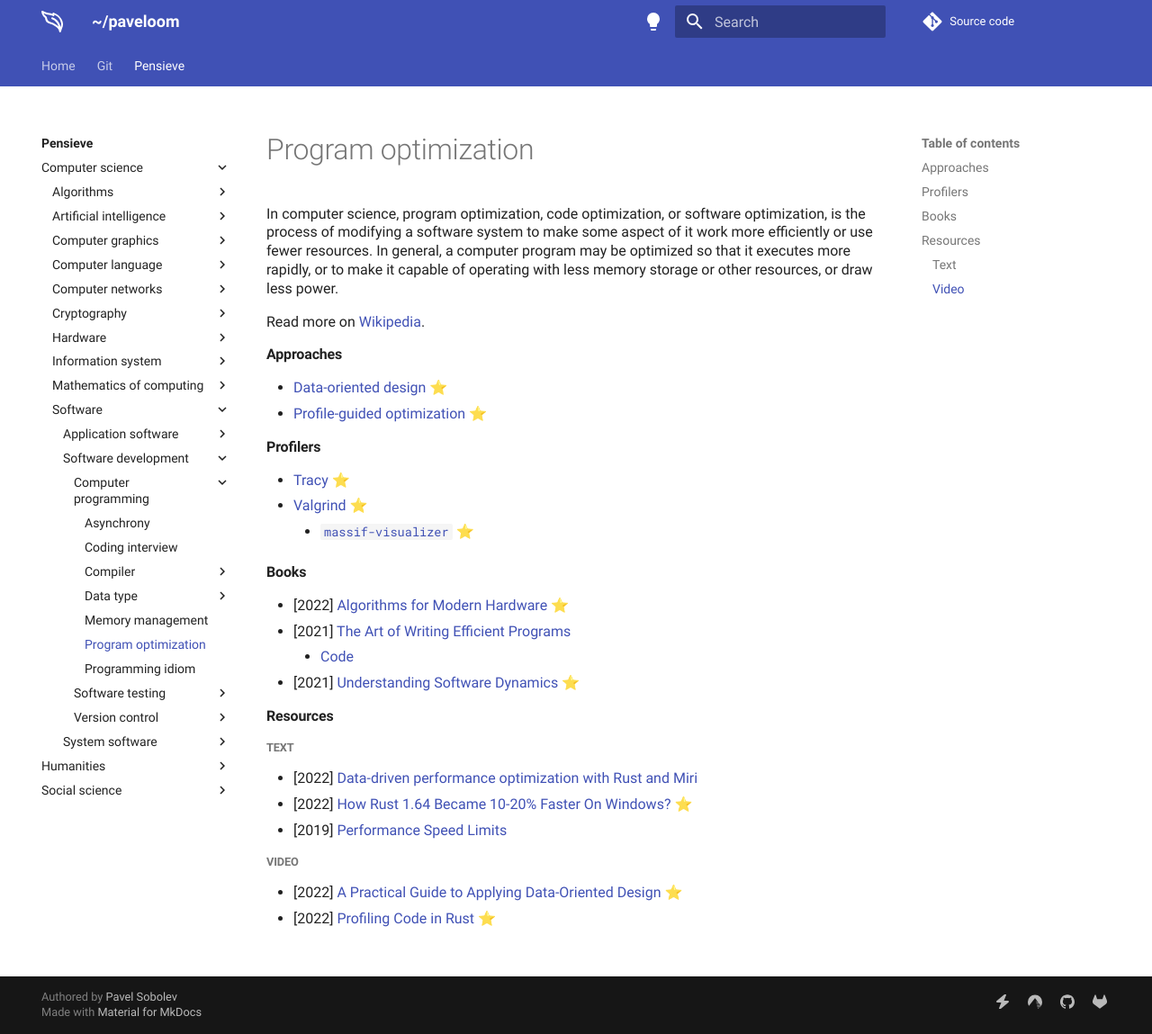
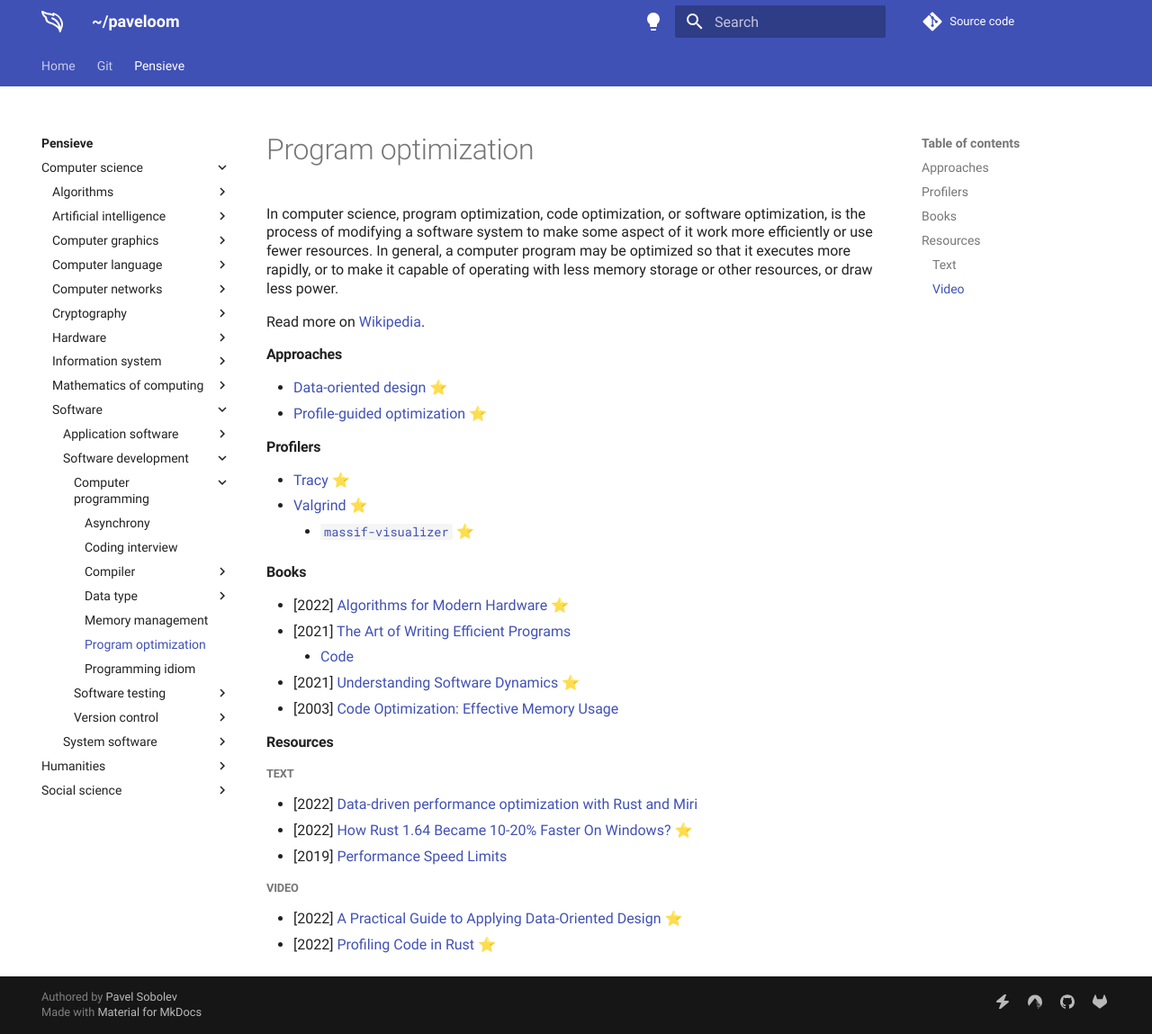
Before and after one commit to paveloom/paveloom.dev, an MkDocs documentation site: the page built from content/pensieve/program-optimization.md, in a window 1280 px wide and 1149 px high. Shown: the whole window at 90% size. Built offline with MkDocs 1.6.1 and Material for MkDocs 9.7.7, drawn with Linux system fonts in a browser that asks for light colours; comment, search, counter and statistics services are not loaded.

Commit message:
Pensieve: update the Program optimization page.

```diff
--- a/content/pensieve/program-optimization.md
+++ b/content/pensieve/program-optimization.md
@@ -18,6 +18,7 @@ Read more on [Wikipedia](https://en.wikipedia.org/wiki/Program_optimization).
 - [2021] [The Art of Writing Efficient Programs](https://www.packtpub.com/product/the-art-of-writing-efficient-programs/9781800208117)
     - [Code](https://github.com/PacktPublishing/The-Art-of-Writing-Efficient-Programs)
 - [2021] [Understanding Software Dynamics](https://www.amazon.de/gp/product/0137589735) ⭐
+- [2003] [Code Optimization: Effective Memory Usage](https://www.goodreads.com/book/show/435688.Code_Optimization)
 
 #### Resources
 
```
